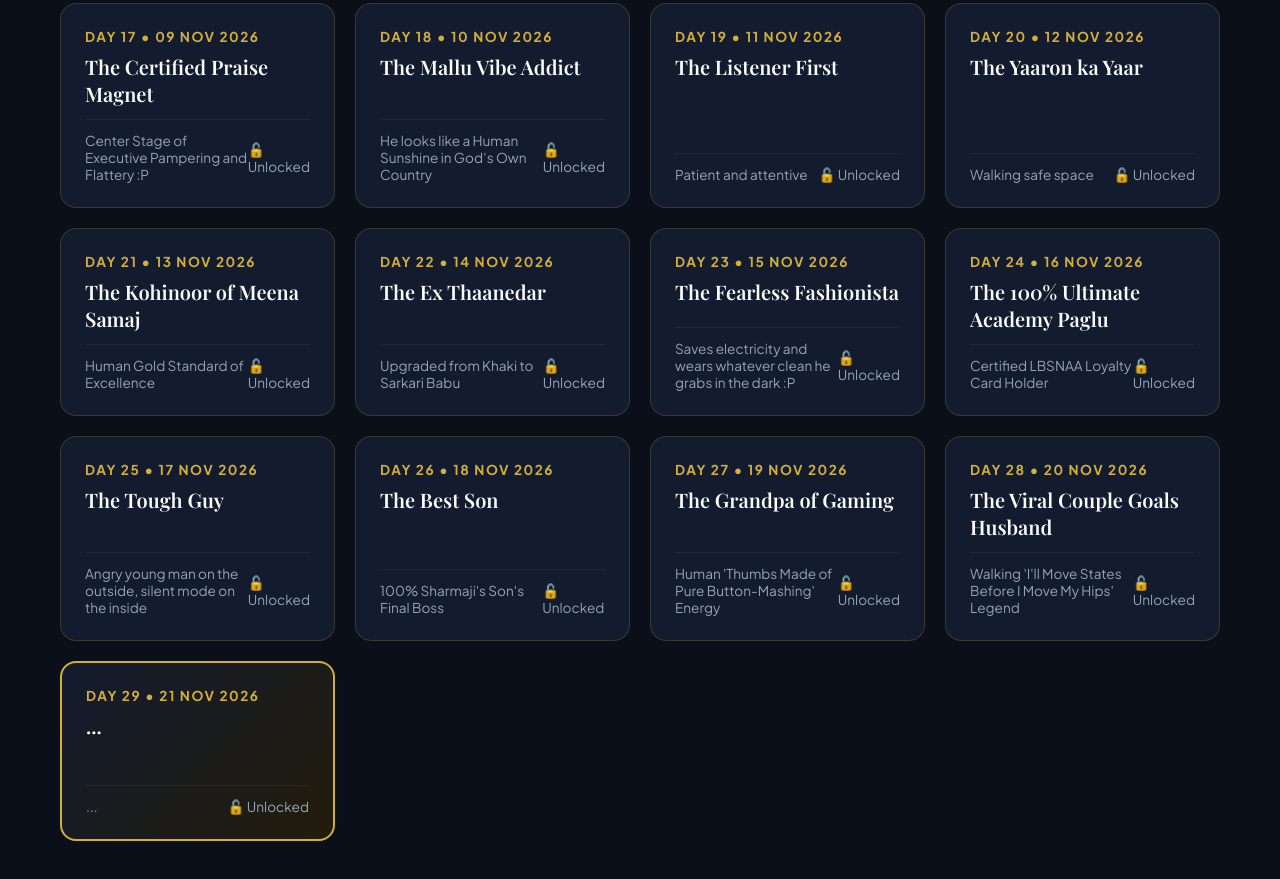
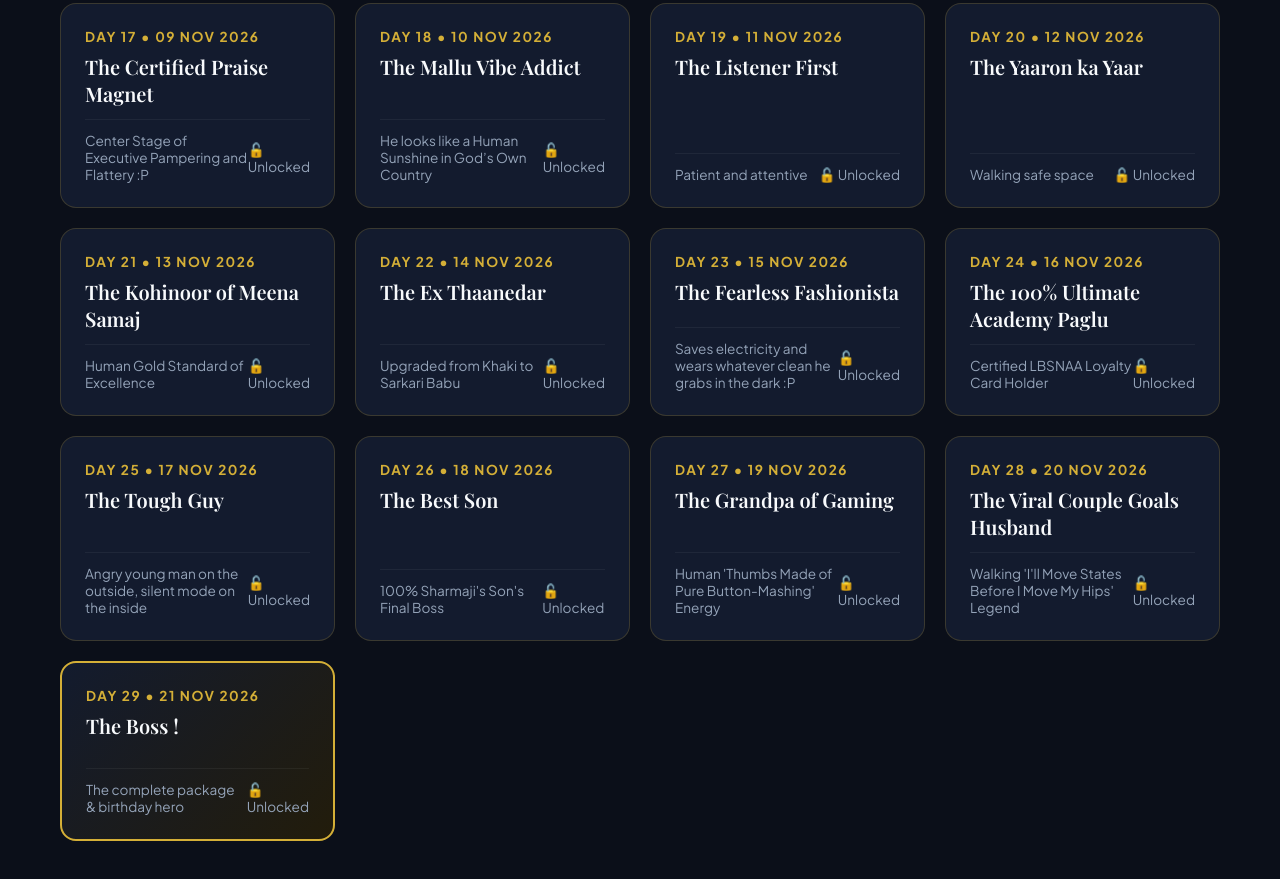
Before and after one commit to monika-1993/harshoo-turning-29, a plain HTML site: page index.html in a window 1280 px wide. Shown: the part 1104-1983 px from the top of the page. Drawn offline with nearby package versions, Linux system fonts and the light colour scheme; a web font is replaced by a local one.

Commit message:
Update birthday data for day 29

```diff
--- a/index.html
+++ b/index.html
@@ -419,9 +419,9 @@
             { day: 26, date: "18 Nov 2026", quality: "The Best Son", vibe: "100% Sharmaji's Son's Final Boss", joke: "Most kids just copy their dad’s bad jokes; he copied his dad’s entire legacy and leveled it up, turning his parents into full-time VIP commentators of his success. He loves his family so much that he will go to any extent just to keep their smiles intact. Also, the universe sees the struggles, the hard work, and the way he protects the people he loves without ever flinching. His family is super proud of him!" },
             { day: 27, date: "19 Nov 2026", quality: "The Grandpa of Gaming", vibe: "Human 'Thumbs Made of Pure Button-Mashing' Energy", joke: "Talks about his gaming skills like he's training for a million-dollar tournament, when his entire pro-gamer resume is just falling into the exact same pit in Super Mario 47 times in a row." },
             { day: 28, date: "20 Nov 2026", quality: "The Viral Couple Goals Husband", vibe: "Walking 'I'll Move States Before I Move My Hips' Legend", joke: "Saw his idol Mr. & Mrs. Nikhil Gupta ruling the internet and wanted that exact husband-wife fame, but since his body moves like an unlubricated ceiling fan, changing his cadre was the only viral stunt he could pull off. PS: today's code word is Mr and Mrs Nikhil Gupta, if you see it anywhere just smile and relaaaakssss :P " },
-            { day: 29, date: "21 Nov 2026", quality: "...", vibe: "...", joke: "Admin k pas ek naukri bhi hai jo krke wo thak k sogya hai, baad me aana" }
+            // { day: 29, date: "21 Nov 2026", quality: "...", vibe: "...", joke: "Admin k pas ek naukri bhi hai jo krke wo thak k sogya hai, baad me aana" }
 
-            // { day: 29, date: "21 Nov 2026", quality: "Level 29 (Grand Finale!)", vibe: "The complete package & birthday hero", joke: "Level 29 unlocked! One year closer to complaining about his lower back." }
+            { day: 29, date: "21 Nov 2026", quality: "The Boss !", vibe: "The complete package & birthday hero", joke: "Level 29 unlocked! One year closer to complaining about his lower back!",video: "videos/bithday.mp4" }
         ];
 
         let forceUnlockAll = false;
```
